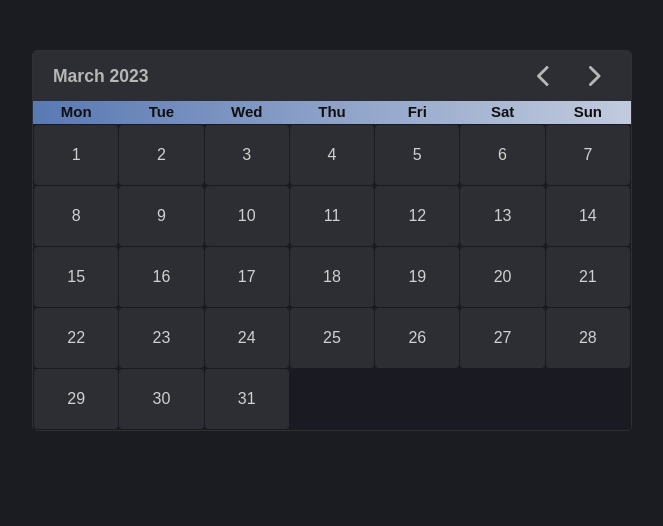
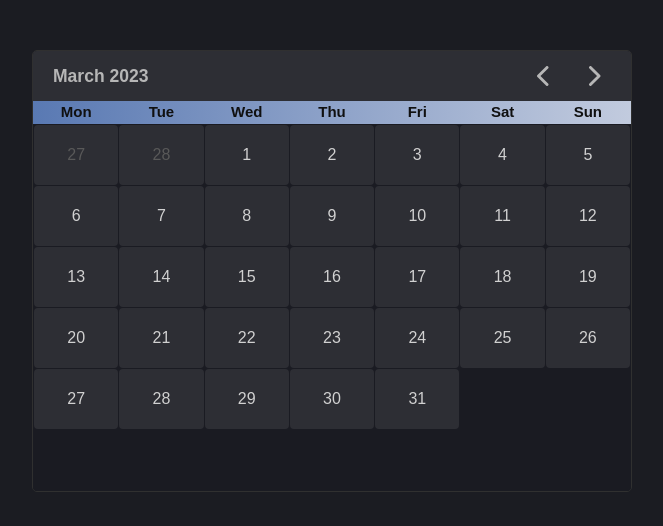
Before and after one commit to GeorgeDeyneka/calendar-vue, a Vue app: page / in a window 1280 px wide. Shown: the top 526 px of the page, without its empty margins (308-971 px from the left). Built offline with nearby package versions, Linux system fonts and the light colour scheme.

Commit message:
Add normal calendar grid in according with week-days

```diff
--- a/src/components/grid-template/CalendarGrid.vue
+++ b/src/components/grid-template/CalendarGrid.vue
@@ -2,16 +2,38 @@
 import {
   startOfMonth,
   endOfMonth,
-  subWeeks,
+  startOfWeek,
+  isBefore,
   eachDayOfInterval,
 } from "date-fns";
 import CalendarItem from "./CalendarItem.vue";
 
 export default {
-  props: ["currentMonth"],
+  props: {
+    currentMonth: {
+      type: Date,
+      required: true,
+    },
+  },
+
+  data() {
+    events: [
+      {
+        start: new Date("2023-03-26T14:00:00+02:00"),
+        end: new Date("2023-03-26T15:00:00+02:00"),
+        title: "Meeting",
+      },
+    ];
+  },
 
   components: {
     CalendarItem,
+  },
+
+  methods: {
+    isPreviousMonth(date) {
+      return isBefore(date, this.startOfMonth);
+    },
   },
 
   computed: {
@@ -23,13 +45,9 @@ export default {
       return endOfMonth(this.currentMonth);
     },
 
-    monthPrevWeek() {
-      return subWeeks(this.startOfMonth, 1);
-    },
-
     countDaysInMonth() {
       return eachDayOfInterval({
-        start: this.startOfMonth,
+        start: startOfWeek(this.startOfMonth, { weekStartsOn: 1 }),
         end: this.endOfMonth,
       });
     },
@@ -39,7 +57,12 @@ export default {
 
 <template>
   <div class="grid-template">
-    <CalendarItem v-for="day in countDaysInMonth" :key="day" :dayData="day" />
+    <CalendarItem
+      v-for="day in countDaysInMonth"
+      :key="day"
+      :dayData="day"
+      :isPreviousMonth="isPreviousMonth(day)"
+    />
   </div>
 </template>
 
@@ -47,7 +70,7 @@ export default {
 .grid-template {
   display: grid;
   grid-template-columns: repeat(7, 1fr);
-  grid-template-rows: repeat(5, 1fr);
+  grid-template-rows: repeat(6, 1fr);
   gap: 1px;
   background-color: #1a1b22;
   padding: 1px;
--- a/src/components/grid-template/CalendarItem.vue
+++ b/src/components/grid-template/CalendarItem.vue
@@ -2,7 +2,17 @@
 import { format } from "date-fns";
 
 export default {
-  props: ["dayData"],
+  props: {
+    dayData: {
+      type: Date,
+      required: true,
+    },
+
+    isPreviousMonth: {
+      type: Boolean,
+      required: true,
+    },
+  },
 
   methods: {
     formatDate(date, formatStr) {
@@ -13,7 +23,7 @@ export default {
 </script>
 
 <template>
-  <div class="item">
+  <div class="item" :class="{ 'previous-month': isPreviousMonth }">
     {{ formatDate(dayData, "d") }}
   </div>
 </template>
@@ -33,5 +43,9 @@ export default {
   &:hover {
     background-color: #494d52;
   }
+
+  &.previous-month {
+    color: #595959;
+  }
 }
 </style>
```
